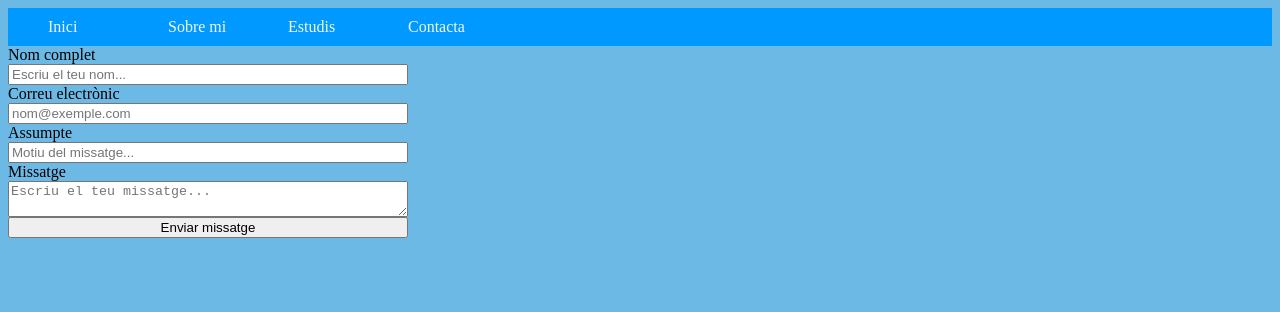
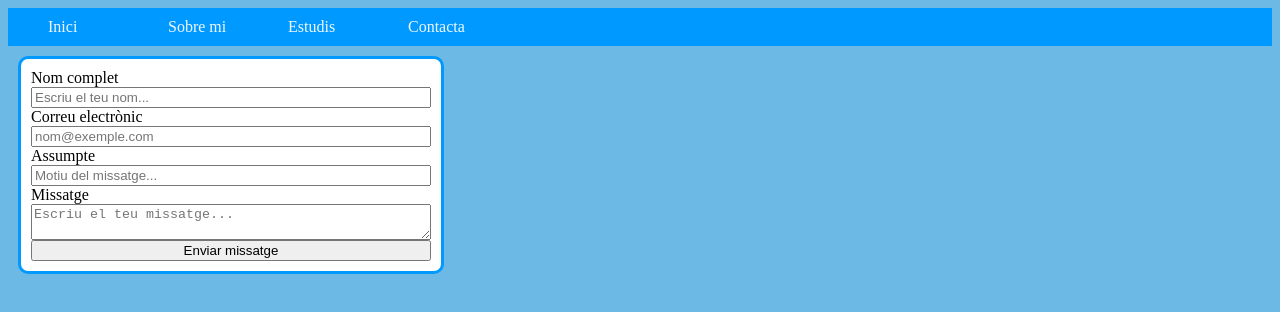
Before and after one commit to SimoEmma23/El-meu-portfoli, a plain HTML site: page pages/contacta.html in a window 1280 px wide. Drawn offline with Linux system fonts and the light colour scheme.

Commit message:
Add files via upload

```diff
--- a/css/style.css
+++ b/css/style.css
@@ -104,4 +104,10 @@ table {
 form{
     display: grid;
     grid-template-columns: 400px;
+    background-color: #ffffff;
+    max-width: 400px;
+    border: 3px solid  rgb(0, 153, 255);
+    margin: 10px;
+    padding: 10px;
+    border-radius: 10px;
 }
```
Also changed, not shown: index.html (line endings or trailing spaces).
